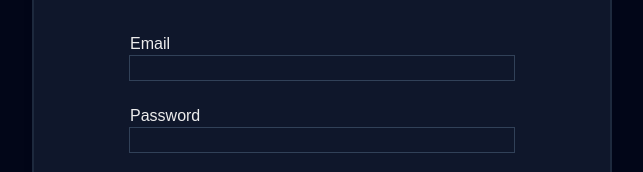
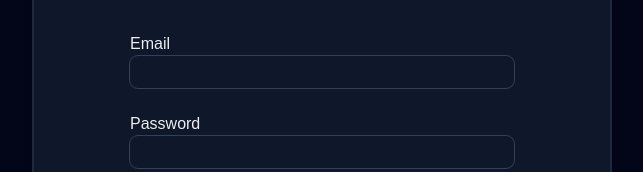
Before and after one commit to FabianMorag/gux-prueba-tecnica-task-manager, a Next.js app: page /register in a window 1280 px wide. Shown: the part 628-800 px from the top of the page, without its empty margins (318-961 px from the left). Built offline with nearby package versions, Linux system fonts and the light colour scheme.

Commit message:
rounded inputs fixed

```diff
--- a/src/app/components/registerform.tsx
+++ b/src/app/components/registerform.tsx
@@ -41,7 +41,7 @@ export default function RegisterForm() {
         Email
       </label>
       <input
-        className="px-2 py-1rounded-lg outline outline-slate-700 focus:outline-slate-500"
+        className="px-2 py-1 rounded-lg outline outline-slate-700 rounded focus:outline-slate-500"
         type="text"
         id="email"
         autoComplete="email"
@@ -52,7 +52,7 @@ export default function RegisterForm() {
         Password
       </label>
       <input
-        className="px-2 py-1rounded-lg outline outline-slate-700 focus:outline-slate-500"
+        className="px-2 py-1 rounded-lg outline outline-slate-700 rounded focus:outline-slate-500"
         type="password"
         id="password"
         autoComplete="current-password"
--- a/src/app/components/signinform.tsx
+++ b/src/app/components/signinform.tsx
@@ -41,7 +41,7 @@ export default function SignInForm() {
         Email
       </label>
       <input
-        className="px-2 py-1rounded-lg outline outline-slate-700 focus:outline-slate-500"
+        className="px-2 py-1 rounded-lg outline outline-slate-700 focus:outline-slate-500"
         type="text"
         id="email"
         autoComplete="email"
@@ -52,7 +52,7 @@ export default function SignInForm() {
         Password
       </label>
       <input
-        className="px-2 py-1rounded-lg outline outline-slate-700 focus:outline-slate-500"
+        className="px-2 py-1 rounded-lg outline outline-slate-700 focus:outline-slate-500"
         type="password"
         id="password"
         autoComplete="current-password"
```
